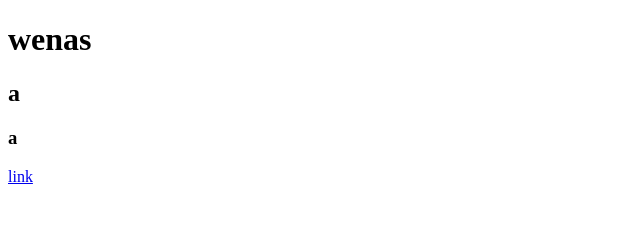
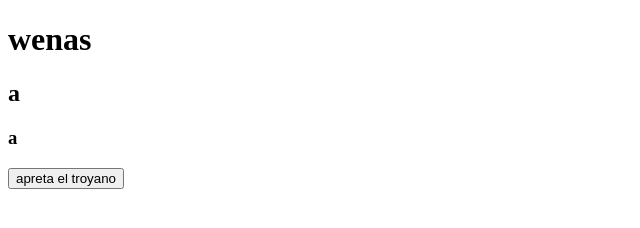
Before and after one commit to xCoddex/Alpha, a plain HTML site: page index.html in a window 1280 px wide. Shown: the whole page, without its empty margins (0-640 px from the left). Drawn offline with Linux system fonts and the light colour scheme.

```diff
--- a/index.html
+++ b/index.html
@@ -10,6 +10,6 @@
     <h1>wenas</h1>
     <h2>a</h2>
     <h3>a</h3>
-    <a href="https://c.tenor.com/WvqYtqLZfssAAAAC/pikachu-spin.gif">link</a>
+    <button href="https://c.tenor.com/WvqYtqLZfssAAAAC/pikachu-spin.gif">apreta el troyano</button>
 </body>
 </html>
```
